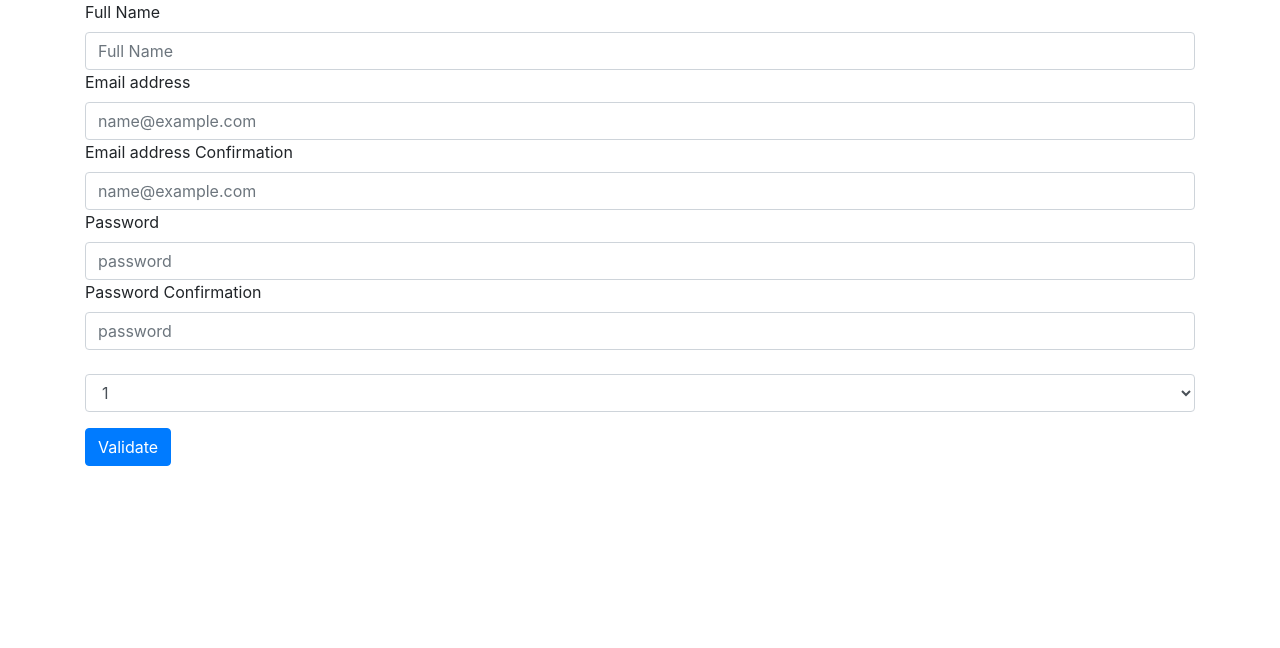
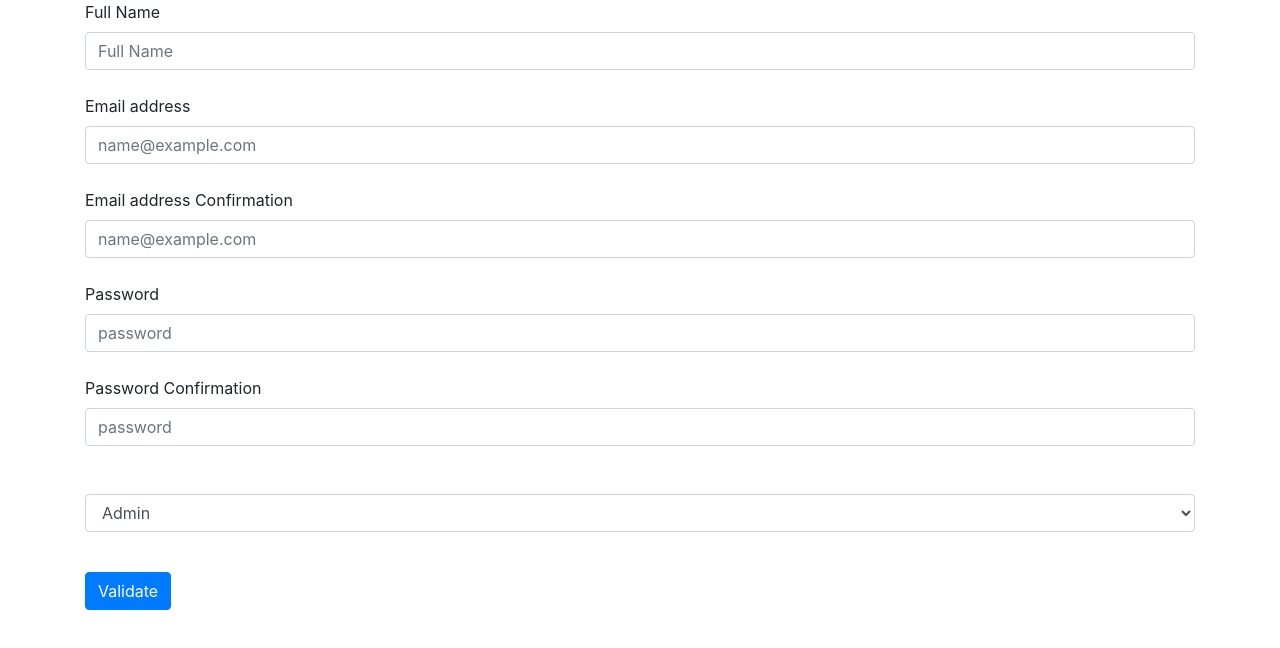
Before and after one commit to eddysamegandji/nodejs-notation-ipssi, a plain HTML site: page src/front/etudiantForm.html in a window 1280 px wide. Drawn offline with nearby package versions, Linux system fonts and the light colour scheme.

Commit message:
Student inscription static form

```diff
--- a/src/front/etudiantForm.html
+++ b/src/front/etudiantForm.html
@@ -11,31 +11,34 @@
     <title>Inscription</title>
   </head>
   <body>
+    <div id="error" class="error-div"></div>
     <div class="container">
 
-         <form>
+         <form id="inscription" method="post" action="#">
             <div class="form-group">
               <label for="fullName">Full Name</label>
-              <input type="text" class="form-control" id="fullName" placeholder="Full Name">
+              <input type="text" class="form-control" name="fullName" id="fullName" placeholder="Full Name"><br>
+
               <label for="email">Email address</label>
-              <input type="email" class="form-control" id="exampleFormControlInput1" placeholder="name@example.com">
+              <input type="email" class="form-control" id="email" name="email" placeholder="name@example.com"><br>
+
               <label for="emailConfirm">Email address Confirmation</label>
-              <input type="email" class="form-control" id="emailConfirm" placeholder="name@example.com">
+              <input name="emailConfirm" type="email" class="form-control" id="emailConfirm" placeholder="name@example.com"><br>
+
               <label for="password">Password</label>
-              <input type="password" class="form-control" id="hash_password" placeholder="password">
+              <input type="password" name="password" class="form-control" id="hash_password" placeholder="password"><br>
+
               <label for="password">Password Confirmation</label>
-              <input type="password" class="form-control" id="hash_passwordConfirm" placeholder="password">
+              <input type="password" name="password_confirmation" class="form-control" id="hash_passwordConfirm" placeholder="password"><br>
+              <div id="pwdError"></div>
+              <label for="role"></label>
+              <select class="form-control" id="session">
+                <option>Admin</option>if()
+                <option>User</option>
 
-              <label for="session"></label>
-              <select class="form-control" id="session">
-                <option>1</option>
-                <option>2</option>
-                <option>3</option>
-                <option>4</option>
-                <option>5</option>
-              </select>
+              </select><br>
             </div>
-            <button type="submit" class="btn btn-primary">Validate</button>
+            <button  type="submit" class="btn btn-primary">Validate</button>
          </form>
 
     </div>
@@ -45,5 +48,7 @@
     <script src="https://code.jquery.com/jquery-3.4.1.slim.min.js" integrity="sha384-J6qa4849blE2+poT4WnyKhv5vZF5SrPo0iEjwBvKU7imGFAV0wwj1yYfoRSJoZ+n" crossorigin="anonymous"></script>
     <script src="https://cdn.jsdelivr.net/npm/popper.js@1.16.0/dist/umd/popper.min.js" integrity="sha384-Q6E9RHvbIyZFJoft+2mJbHaEWldlvI9IOYy5n3zV9zzTtmI3UksdQRVvoxMfooAo" crossorigin="anonymous"></script>
     <script src="https://stackpath.bootstrapcdn.com/bootstrap/4.4.1/js/bootstrap.min.js" integrity="sha384-wfSDF2E50Y2D1uUdj0O3uMBJnjuUD4Ih7YwaYd1iqfktj0Uod8GCExl3Og8ifwB6" crossorigin="anonymous"></script>
+    <script src="https://cdnjs.cloudflare.com/ajax/libs/jquery-validate/1.9.0/jquery.validate.js"></script>
+    <script src="js/inscription.js"></script>
   </body>
 </html>
```
